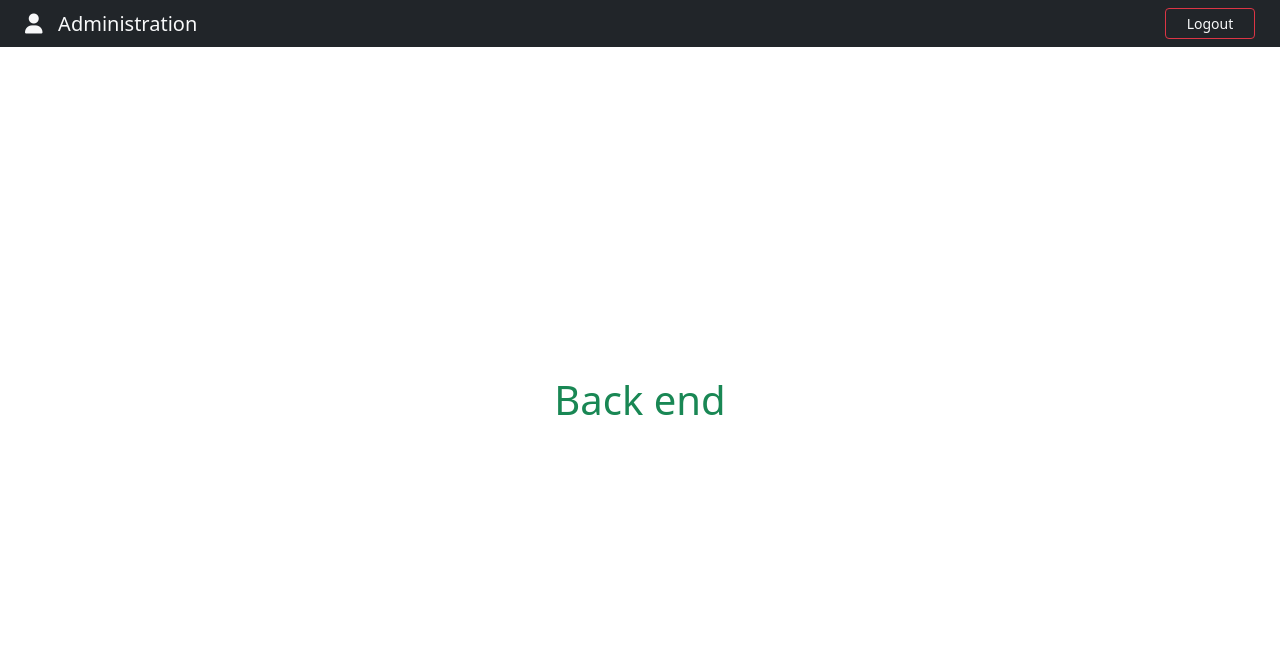
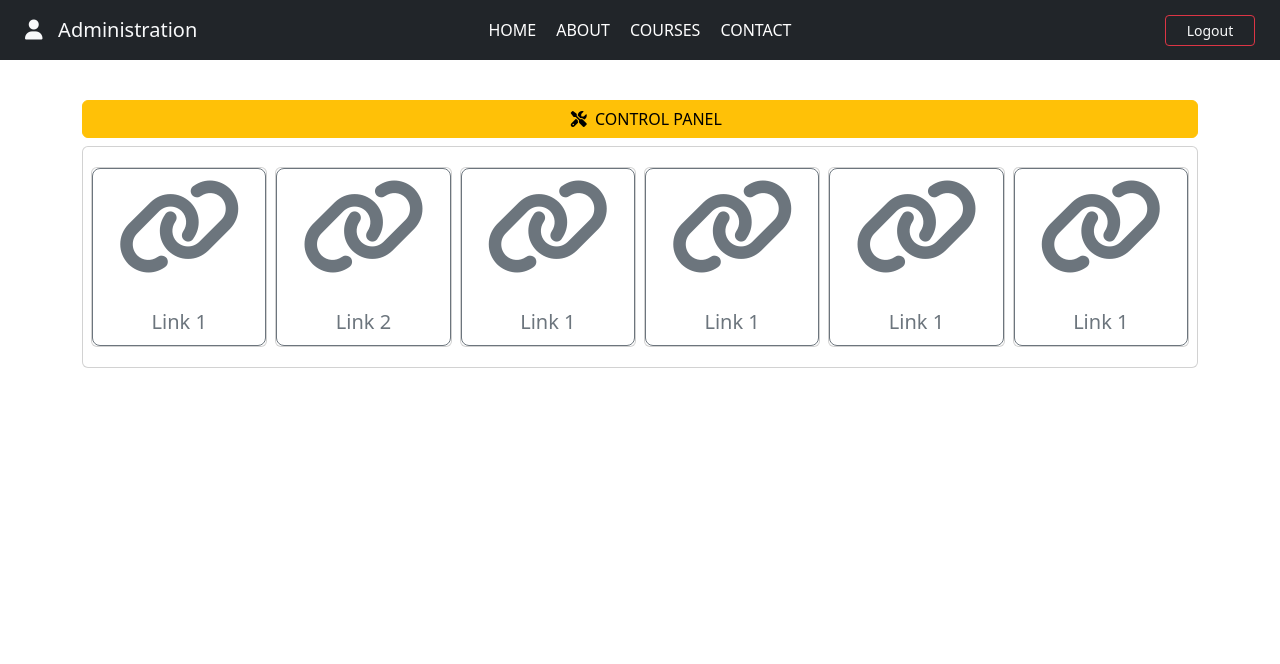
Before and after one commit to AfaraHameed/SchoolManagementSystem, a Django app: page /backend/ in a window 1280 px wide. Shown: the top 664 px of the page. Run offline with Django 4.2, Linux system fonts and the light colour scheme; a user stored in the database is signed in.

Commit message:
navbar links,cards

```diff
--- a/App/static/css/style.css
+++ b/App/static/css/style.css
@@ -27,3 +27,29 @@ body{
     float: right;
     margin-right:25px;
 }
+
+/*----SECTIONS----*/
+
+.home{background-color:green;}
+.about{background-color:red;}
+.courses{background-color:blue;}
+.contact{background-color:yellow;}
+
+/*---Navbar links----*/
+.links{
+    color:#fff;
+    padding:10px;
+    text-decoration:none;
+}
+.links:hover{
+    color:greenyellow;
+}
+
+/*------Section configuration-------*/
+
+
+/*---OTHERS-----*/
+
+.no-pointer{
+    cursor:default !important
+}
--- a/App/templates/backend.html
+++ b/App/templates/backend.html
@@ -15,5 +15,17 @@
 
 <!-- Page Content -->
 {% block content %}
-<h1 class="text-success text-center" style="position: absolute;top: 50%;left: 50%;margin-right: -50%;transform: translate(-50%,-50%);">Back end</h1>
+
+<div class="container mt-3">
+<!--    Links-->
+    <button class="btn btn-warning w-100 mt-4 no-pointer">&nbsp;&nbsp;
+    <i class="fas fa-tools"></i>&nbsp;&nbspCONTROL PANEL
+    </button>
+    <div class="card p-3 mt-2">
+        <div class="row">
+            {% include 'components/cards/all_cards.html' %}
+
+        </div>
+    </div>
+</div>
 {% endblock content %}
--- a/App/templates/base.html
+++ b/App/templates/base.html
@@ -32,6 +32,11 @@
                         {% endblock %}
                     </a>
                 </div>
+<!--                Section middle-->
+                    <a class="links" href="#home">HOME</a>
+                    <a class="links" href="#about">ABOUT</a>
+                    <a class="links" href="#courses">COURSES</a>
+                    <a class="links" href="#contact">CONTACT</a>
                 <!-- Button (Right side) -->
                 <div class="col-sm">
                     {% block nav-btn %}
@@ -48,7 +53,7 @@
     </div> <!-- End // wrapper -->
 
     <!-- Footer -->
-    <footer class="bg-dark text-center text-lg-start text-light" id="footer">
+    <footer class="bg-dark text-center text-lg-start text-light " id="footer">
         <div class="text-center p-3" style="background-color: rgba(0, 0, 0, 0.2);">
             &copy; {% now "Y" %} Copyright:
             <a class="text-light" href="#" style="text-decoration: none;">
--- /dev/null
+++ b/App/templates/components/cards/all_cards.html
@@ -0,0 +1,6 @@
+{% include 'components/cards/card1.html' %}
+{% include 'components/cards/card2.html' %}
+{% include 'components/cards/card1.html' %}
+{% include 'components/cards/card1.html' %}
+{% include 'components/cards/card1.html' %}
+{% include 'components/cards/card1.html' %}
--- /dev/null
+++ b/App/templates/components/cards/base_card.html
@@ -0,0 +1,8 @@
+<div class="col-xl-2 col-sm-4 col-4 p-1">
+    <div class="card">
+        <button class="btn btn-outline-secondary btn-lg">
+            <i class="{% block link %}{% endblock %}"></i>
+            <br><br>{% block link-title %}{% endblock %}
+        </button>
+    </div>
+</div>
--- /dev/null
+++ b/App/templates/components/cards/card1.html
@@ -0,0 +1,3 @@
+{% extends 'components/cards/base_card.html' %}
+{% block link %} fa-solid fa-link fa-5x {% endblock %}
+{% block link-title %}Link 1{% endblock %}
--- /dev/null
+++ b/App/templates/components/cards/card2.html
@@ -0,0 +1,3 @@
+{% extends 'components/cards/base_card.html' %}
+{% block link %} fa-solid fa-link fa-5x {% endblock %}
+{% block link-title %}Link 2{% endblock %}
--- /dev/null
+++ b/App/templates/components/cards/card3.html
@@ -0,0 +1,3 @@
+{% extends 'components/cards/base_card.html' %}
+{% block link %} fa-solid fa-link fa-5x {% endblock %}
+{% block link-title %}Link 3{% endblock %}
--- /dev/null
+++ b/App/templates/components/cards/card4.html
@@ -0,0 +1,3 @@
+{% extends 'components/cards/base_card.html' %}
+{% block link %} fa-solid fa-link fa-5x {% endblock %}
+{% block link-title %}Link 4{% endblock %}
--- /dev/null
+++ b/App/templates/components/cards/card5.html
@@ -0,0 +1,3 @@
+{% extends 'components/cards/base_card.html' %}
+{% block link %} fa-solid fa-link fa-5x {% endblock %}
+{% block link-title %}Link 5{% endblock %}
--- /dev/null
+++ b/App/templates/components/cards/card6.html
@@ -0,0 +1,3 @@
+{% extends 'components/cards/base_card.html' %}
+{% block link %} fa-solid fa-link fa-5x {% endblock %}
+{% block link-title %}Link 6{% endblock %}
--- a/App/templates/components/modals/base_modal.html
+++ b/App/templates/components/modals/base_modal.html
@@ -12,7 +12,8 @@
       <div class="modal-footer">
         <button type="button" class="btn btn-secondary" data-bs-dismiss="modal">Close</button>
           {% block modal-footer %}
-        <button type="button" class="btn btn-primary">Save changes</button>
+          <button type="button" class="btn btn-primary">Save changes</button>
+
           {% endblock %}
       </div>
     </div>
--- a/App/templates/components/modals/logout.html
+++ b/App/templates/components/modals/logout.html
@@ -1,8 +1,19 @@
 {% extends 'components/modals/base_modal.html' %}
 
 {% block modal-id %}id="logout"{% endblock %}
-{% block modal-title %}are you sure to logout??{% endblock %}
-{% block modal-body %}hai.....{% endblock %}
+
+{% block modal-title %}
+<i class="fas fa-power-off">&nbsp; Log out</i>
+{% endblock %}
+
+{% block modal-body %}
+<br>
+<div class="text-danger text-center"><i class="fas fa-power-off fa-3x"></i></div>
+<div class="text-danger text-center mb-3 mt-4">ARE YOU SURE TO LOGOUT??</div>
+
+{% endblock %}
+
 {% block modal-footer %}
-<button type="button" class="btn btn-primary">logout</button>
+<a href="{% url 'logout' %}" class="btn btn-outline-danger btn-sm">logout</a>
+
 {% endblock %}
```
Also changed, not shown: App/templates/frontend.html (+11 -1 lines), db.sqlite3.
